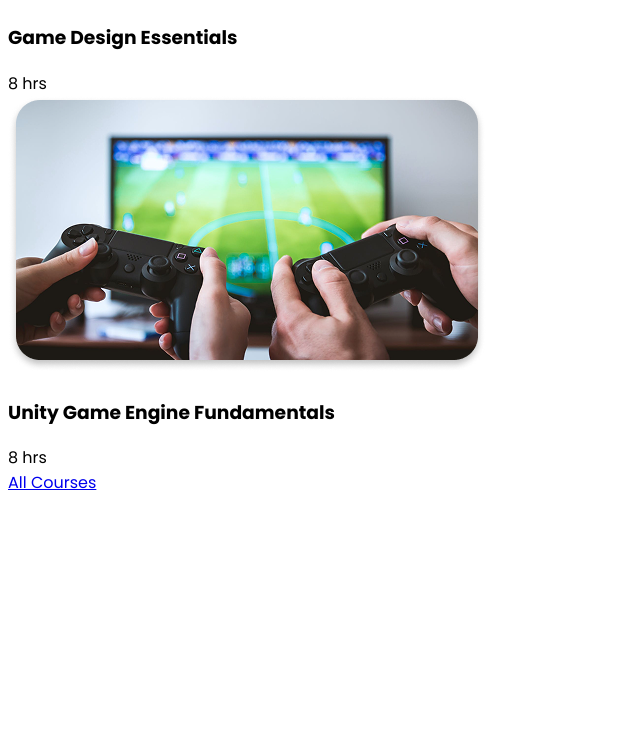
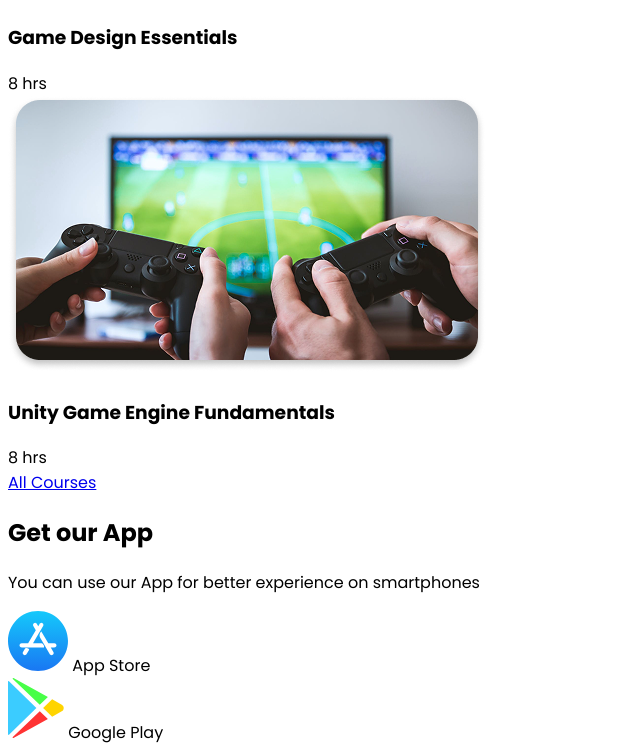
Before and after one commit to Praveen-Sidharth/live-practice-HTML-CSS, a plain HTML site: page index.html in a window 1280 px wide. Shown: the part 1543-2296 px from the top of the page, without its empty margins (0-640 px from the left). Before the commit the page ends 2046 px from the top, so only its background shows below. Drawn offline with Linux system fonts and the light colour scheme.

Commit message:
app section completed

```diff
--- a/index.html
+++ b/index.html
@@ -109,14 +109,14 @@
         <h2 class="light">Our Courses</h2>
         <div class="courses-cards">
           <div class="course-card">
-                <img src="assets/course1.png" alt="mario">
+            <img src="assets/course1.png" alt="mario" />
             <div class="info">
               <h3>Game Design Essentials</h3>
               <div class="duration">8 hrs</div>
             </div>
           </div>
           <div class="course-card">
-                <img src="assets/course2.png" alt="gamepad">
+            <img src="assets/course2.png" alt="gamepad" />
             <div class="info">
               <h3>Unity Game Engine Fundamentals</h3>
               <div class="duration">8 hrs</div>
@@ -126,5 +126,21 @@
         <a href="#" class="btn light">All Courses</a>
       </div>
     </section>
+    <div class="wrapper">
+      <section class="app-section">
+        <h2>Get our App</h2>
+        <p>You can use our App for better experience on smartphones</p>
+        <div class="app-buttons">
+          <div class="app-btn">
+            <img src="assets/appstore.svg" alt="appstore icon" />
+            <span>App Store</span>
+          </div>
+          <div class="app-btn">
+            <img src="assets/Group 8.svg" alt="playstore icon" />
+            <span>Google Play</span>
+          </div>
+        </div>
+      </section>
+    </div>
   </body>
 </html>
```
Lines whose indentation alone changed are shown as unchanged.
